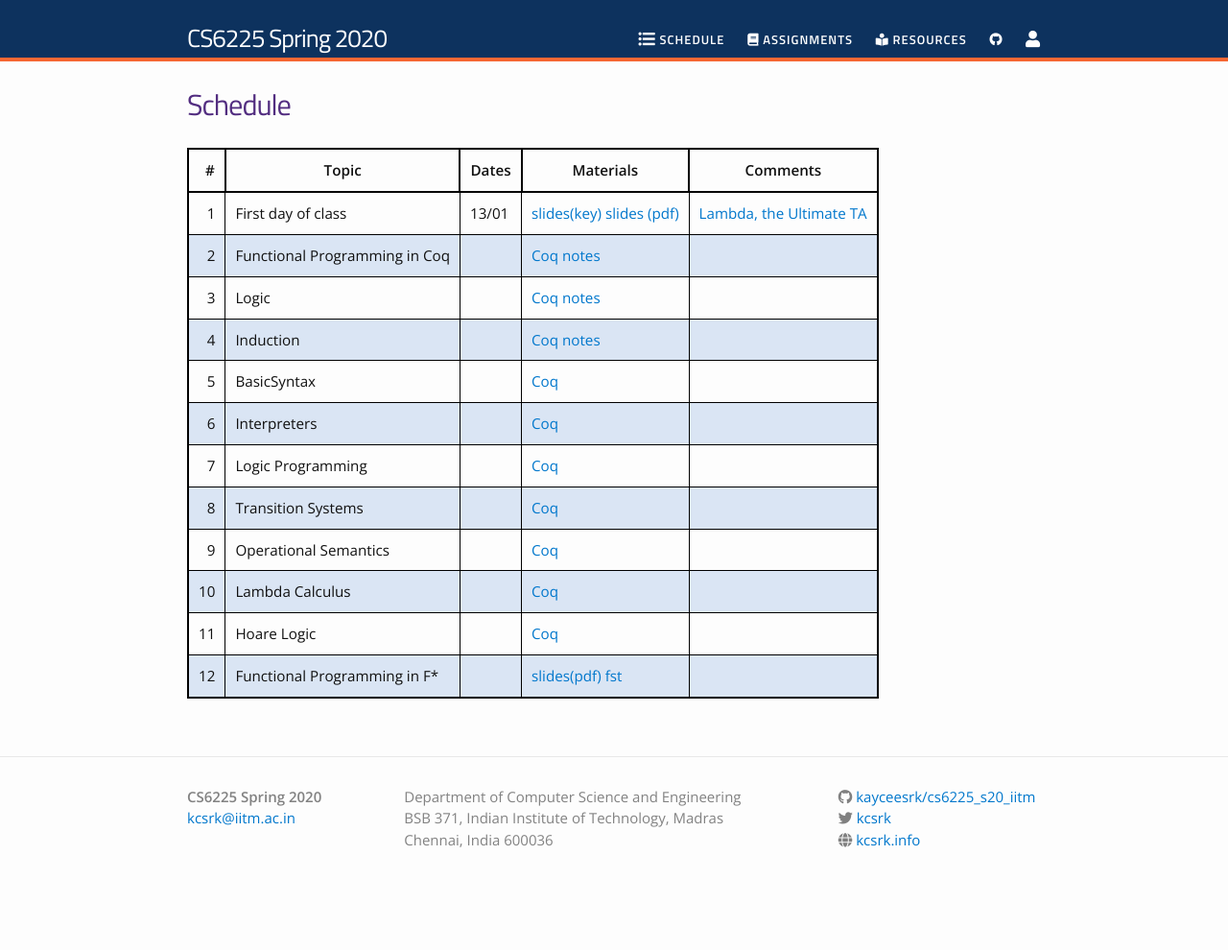
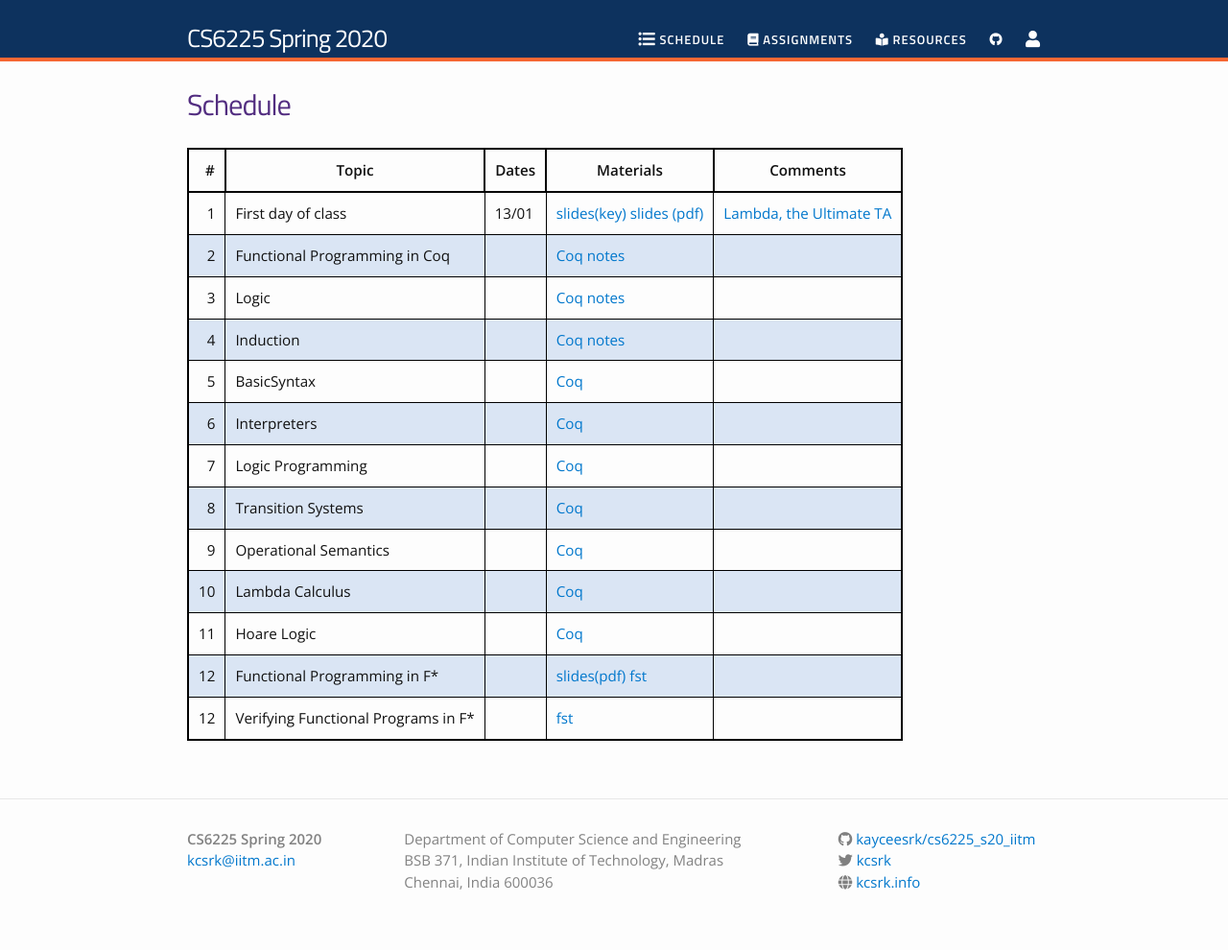
Before and after one commit to kayceesrk/cs6225_s20_iitm, a Jekyll site: the page built from schedule.md, in a window 1280 px wide. Shown: the whole page at 96% size. Built offline with Jekyll 4.4.1, drawn with Linux system fonts in a browser that asks for light colours; nearby versions of some CDN libraries; before the commit the page ends 946 px from its top, so only the background shows below that.

Commit message:
Added one more item

```diff
--- a/schedule.md
+++ b/schedule.md
@@ -18,3 +18,4 @@ permalink: /schedule/
 | 10 | Lambda Calculus | | [Coq]({{site.baseurl}}/lectures/LambdaCalculus.v) | |
 | 11 | Hoare Logic | | [Coq]({{site.baseurl}}/lectures/HoareLogic.v) | |
 | 12 | Functional Programming in F\* | | [slides(pdf)]({{site.baseurl}}/lectures/1_fstar_functional_programming.key) [fst]({{site.baseurl}}/lectures/fstar_functional.fst) | |
+| 12 | Verifying Functional Programs in F\* | | [fst]({{site.baseurl}}/lectures/fstar_verification.fst) | |
```
